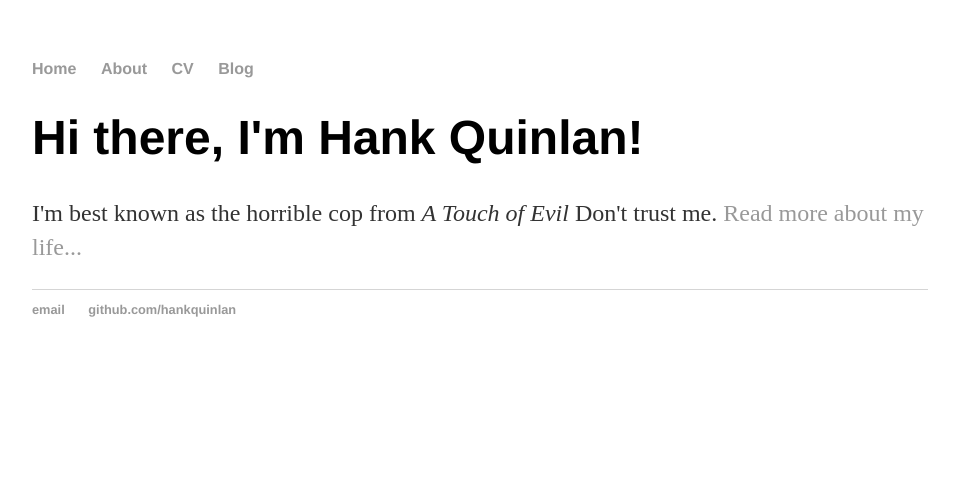
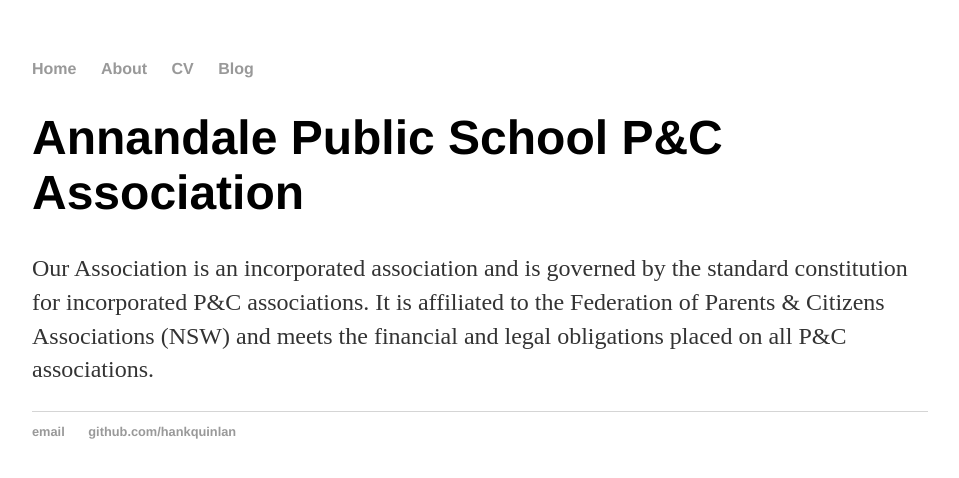
Before and after one commit to minh-d-huynh/apspandc, a Jekyll site: the page built from index.html, in a window 1280 px wide. Shown: the top 478 px of the page, without its empty margins (160-1119 px from the left). Built offline with Jekyll 4.4.1, drawn with Linux system fonts in a browser that asks for light colours; Markdown is read by kramdown in place of the engine named in the settings.

Commit message:
Update index.html

```diff
--- a/index.html
+++ b/index.html
@@ -1,8 +1,8 @@
 ---
 layout: default
-title: Hank Quinlan, Horrible Cop
+title: Annandale Public School P&C Association
 ---
 <div class="blurb">
-	<h1>Hi there, I'm Hank Quinlan!</h1>
-	<p>I'm best known as the horrible cop from <em>A Touch of Evil</em> Don't trust me. <a href="/about">Read more about my life...</a></p>
+	<h1>Annandale Public School P&C Association</h1>
+	<p>Our Association is an incorporated association and is governed by the standard constitution for incorporated P&C associations. It is affiliated to the Federation of Parents & Citizens Associations (NSW) and meets the financial and legal obligations placed on all P&C associations.</p>
 </div><!-- /.blurb -->
```
